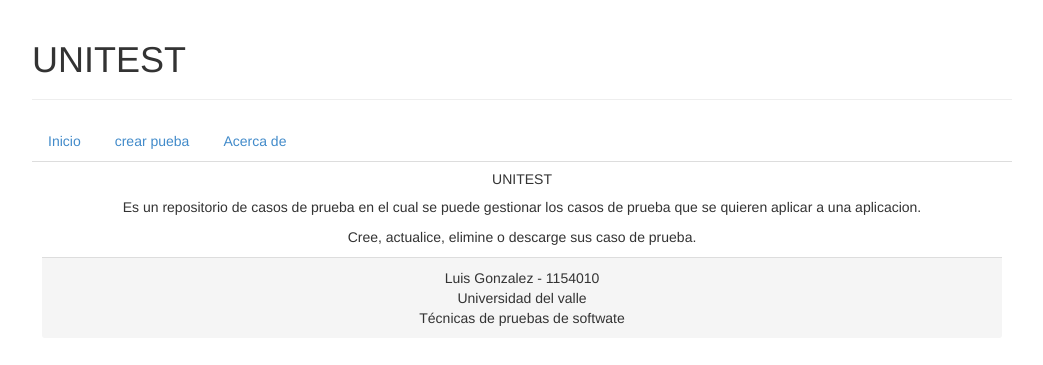
After one commit to OviLuis/CasosDePrueba, a Django app: page /acercade/ in a window 1280 px wide. The commit adds this page. Shown: the top 365 px of the page, without its empty margins (118-1161 px from the left). Run offline with Django 3.2, Linux system fonts and the light colour scheme; some libraries are stand-ins or nearby versions.

Commit message:
problema de creacion de testcases solucionado y vista about

```diff
--- a/core/forms.py
+++ b/core/forms.py
@@ -20,6 +20,3 @@ class PruebaForm(ModelForm):
 	class Meta:
 		model = Prueba
 		fields = ['projectName','testName','testId','testType','testDate','testAuth','testObjective','testRequirements','userAction','expectedResult','result','observations', 'calificacion']
-
-	def __init__(self, *args, **kwargs):
-            super(PruebaForm,self).__init__()
--- /dev/null
+++ b/web/templates/About.html
@@ -0,0 +1,18 @@
+{% extends 'template_base.html' %}
+{% block title %}
+<title>UNITEST - About</title>
+{% endblock %}
+
+{% block contenido %}
+<h5 class="text-center">UNITEST</h5>
+<p class="text-center">
+
+Es un repositorio de casos de prueba en el cual se puede gestionar los casos de prueba que se quieren aplicar a una aplicacion. </p>
+
+<p class="text-center">Cree, actualice, elimine o descarge sus caso de prueba.</p>
+
+
+
+
+
+{% endblock %}
--- a/web/templates/create.html
+++ b/web/templates/create.html
@@ -10,6 +10,7 @@
 	<div class="form-group ">
 		<form id="formCreate"  action="" method="post">{% csrf_token %}
 			{{ form.as_p }}
+
 	   		<input id="botonCreate" type="submit" value="Create" class="btn btn-primary" />
 		</form>
 	</div>
--- a/web/templates/inicio.html
+++ b/web/templates/inicio.html
@@ -6,12 +6,12 @@
 {% block contenido %}
 
 <div class="panel panel-default">
-  <div class="panel-heading"><h3>Pruebas</h3></div>
+  <div class="panel-heading"><h3>Casos de Pruebas</h3></div>
   <div class="panel-body">
     <ul>
 	{% for prueba in object_list %}
 	    <li >
-		    <a style="font-size:30px; color:black;" href="/detail/{{ prueba.id}}">{{ prueba.testId}}- {{ prueba.testName }} - {{ prueba.testType }}</a><br>
+		    <a style="font-size:30px; color:black;" href="/detail/{{ prueba.id}}">{{ prueba.testId}} - {{ prueba.testName }} </a><br>
 		    <a href="/update/{{ prueba.id}}">Actualizar</a>
 		    <a href="/delete/{{ prueba.id}}">Borrar</a>
 	    </li>
--- a/web/templates/template_base.html
+++ b/web/templates/template_base.html
@@ -31,7 +31,7 @@
 				<ul class="nav nav-tabs">
 					<li role="presentation"><a href="/">Inicio</a> </li>
 					<li role="presentation"><a href="/create/">crear pueba</a></li>
-					<li role="presentation"> <a href="#"> Acerca de</a> </li>
+					<li role="presentation"> <a href="/acercade/"> Acerca de</a> </li>
 				</ul>
 			</nav>
 
--- a/web/urls.py
+++ b/web/urls.py
@@ -9,9 +9,12 @@ urlpatterns = (
     url(r'^detail/(?P<pk>[\w-]+)$', DetailTest.as_view(), name='detalle'),
     #url(r'^detail/(?P<id_test>\d+)$', 'web.views.detail_Test', name='pdf'),
     url(r'^create/$', CreateTest.as_view(), name='crearPrueba'),
+    #url(r'^create/$', 'web.views.create', name='crearPrueba'),
     url(r'^update/(?P<pk>[\w-]+)$', UpdateTest.as_view(), name='actualizar'),
     url(r'^delete/(?P<pk>[\w-]+)$', DeleteTest.as_view(), name='borrar'),
 
     url(r'^prueba/$', Prue.as_view(), name='prueba'),
     url(r'^pdf/(?P<id_test>\d+)$', 'web.views.detail_Test', name='pdf'),
+
+    url(r'^acercade/$', About.as_view(), name='acercade'),
     )
--- a/web/views.py
+++ b/web/views.py
@@ -34,8 +34,23 @@ def generar_pdf(html):
 
 def detail_Test(request, id_test):
 	    dato = get_object_or_404(Prueba, pk=id_test)
-	    html = render_to_string('pdf.html', {'pagesize':'A10','dato':dato}, context_instance=RequestContext(request))
+	    html = render_to_string('pdf.html', {'pagesize':'A4','dato':dato}, context_instance=RequestContext(request))
 	    return generar_pdf(html)
+
+
+# def create(request):
+#     if request.method == 'POST':
+#         formularioTest = PruebaForm(request.POST)
+#         if formularioTest.is_valid():
+#             form = formularioTest.save(commit=False)
+#             form.save()
+#             messages.add_message(request, messages.INFO, 'Test creado')
+#             return render_to_response("inicio.html", RequestContext(request))
+#         else:
+#             return render_to_response('create.html', {'formularioTest': formularioTest}, context_instance=RequestContext(request))
+#     else:
+#         formularioTest = PruebaForm()
+#         return render_to_response('create.html', {'formularioTest': formularioTest }, context_instance=RequestContext(request))
 
 
 
@@ -47,8 +62,8 @@ class CreateTest(CreateView):
 	success_url = '/'
 
 	def form_valid(self, form):
-	        print 'prueba creada'
-	        return super(CreateTest, self).form_valid(form)
+	    print 'prueba creada'
+	    return super(CreateTest, self).form_valid(form)
 
 	def form_invalid(self,form):
 		print 'no se pudo crear la prueba'
@@ -124,3 +139,6 @@ class Prue(PDFTemplateView):
 	 		title="Hola!",
 	 		**kwargs
 	 		)
+
+class About(TemplateView):
+	template_name = 'About.html'
```
